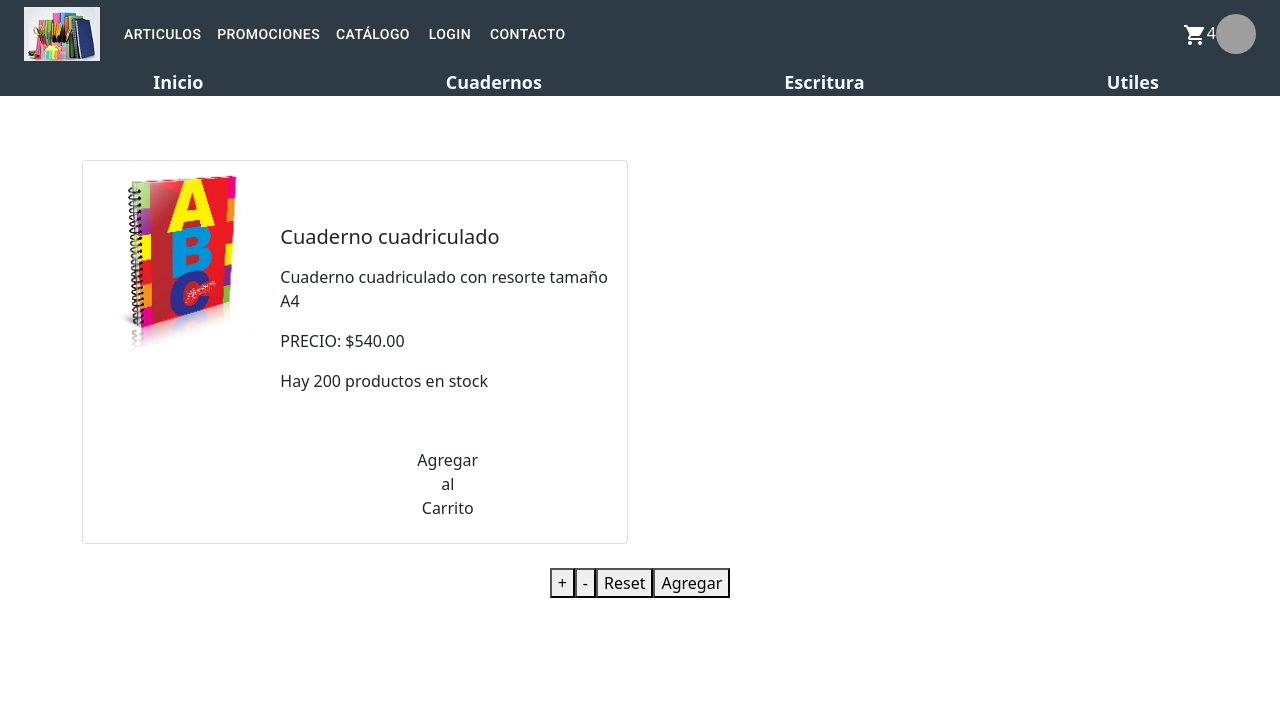
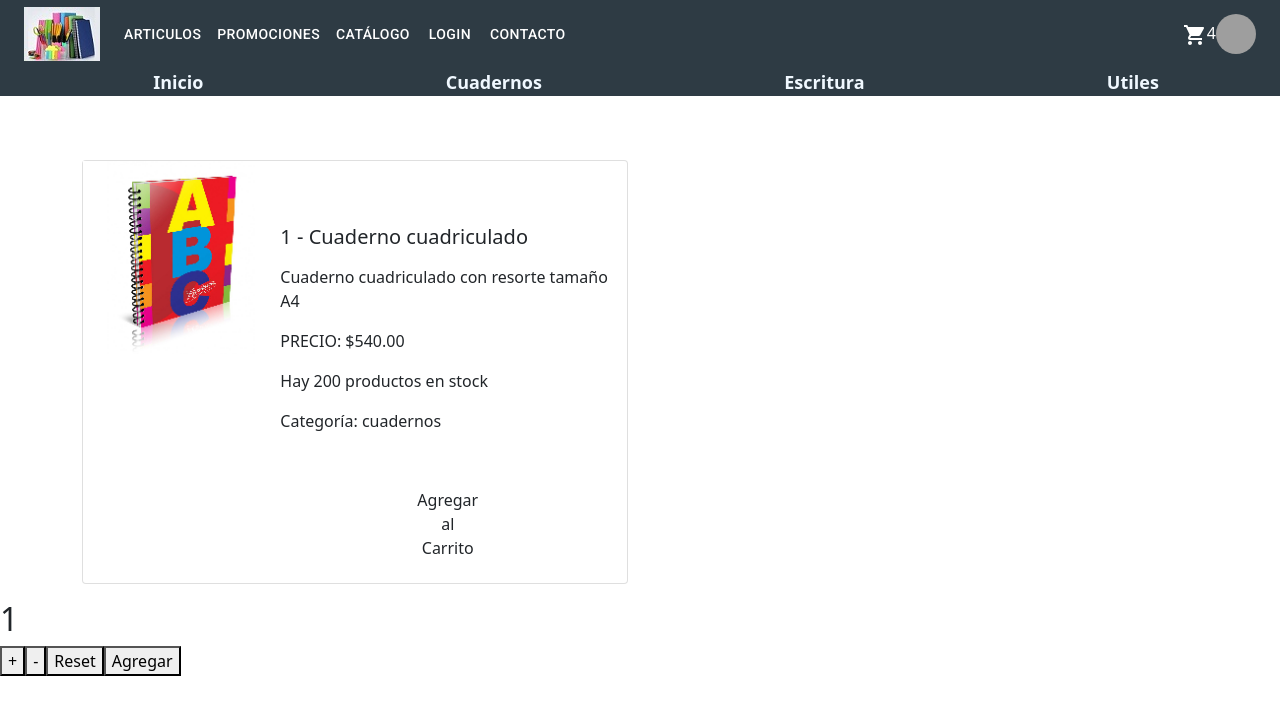
Before and after one commit to JMPiccoli/proyectoecomerce, a React (Create React App) app: page /item/1 in a window 1280 px wide. Shown: the top 714 px of the page. Built offline with nearby package versions, Linux system fonts and the light colour scheme; grey boxes are pictures that could not be loaded.

Commit message:
Sincronizar Counter in the project ecommerce

```diff
--- a/src/components/Item.jsx
+++ b/src/components/Item.jsx
@@ -1,6 +1,7 @@
 import { LibraryAddOutlined } from '@mui/icons-material'
 import React from 'react'
 import { Card, Button } from 'react-bootstrap'
+import { Link } from 'react-router-dom';
 
 function Item({articulo}) {
     const { id, nombre, descripcion, precio, stock, imagen} = articulo
@@ -18,7 +19,7 @@ function Item({articulo}) {
                 <br />
                 Stock: {stock}
             </Card.Text>
-            <Button variant="primary">Detalle</Button>
+            <Link to = {'/item/'+ id} ><Button variant="primary">Detalle</Button></Link>
         </Card.Body>
     </Card>
   )
--- a/src/components/ItemCount.jsx
+++ b/src/components/ItemCount.jsx
@@ -20,8 +20,9 @@ const ItemCount = ({initial, max, onAdd}) => {
         setCount(initial)
     }
 
+    console.log('Valores ',count, initial, max )
     return (
-    <div className='centerElement'>
+    <div>
         <h2>{count}</h2>
         {/* <button class="button-12" role="button" onClick={sumar}>+</button>
         <button class="button-12" role="button" onClick={restar}>-</button> */}
--- a/src/components/ItemDetail.jsx
+++ b/src/components/ItemDetail.jsx
@@ -4,8 +4,8 @@ import {Link} from 'react-router-dom';
 import ItemCount from './ItemCount';
 import { useState } from 'react';
 
-const ItemDetail = ({productos}) => {
-    const { id, nombre, descripcion, precio, stock, imagen, categoria} = productos
+const ItemDetail = ({producto}) => {
+    const { id, nombre, descripcion, precio, stock, imagen, categoria} = producto
     const [cantidad, setCantidad] = useState();
 
     function onAdd(contador){
@@ -25,10 +25,11 @@ const ItemDetail = ({productos}) => {
                    </div>
                    <div className="col-md-8 col-sm-6 pt-5">
                      <div className="card-body">
-                       <h5 className="card-title card-title-detail">{nombre}</h5>
+                       <h5 className="card-title card-title-detail">{id} - {nombre}</h5>
                        <p className="card-text card-detail mt-3">{descripcion}</p>
                        <p className="card-text price-detail">PRECIO: ${precio}</p>
                        <p className="card-text stock-detail">Hay {stock} productos en stock</p>
+                       <p className="card-text stock-detail">Categoría: {categoria}</p>
                        <button type="button" className="btn card-btn-cart d-grid gap-2 col-3 mx-auto mt-5">Agregar al Carrito</button>
                      </div>
                    </div>
@@ -37,7 +38,7 @@ const ItemDetail = ({productos}) => {
              </div>
            </div>
          </div>
-         {cantidad > 0 ? <Link to={'/cart'} className="btn-fin">Finalizar compra</Link>:<ItemCount maximo={stock} inicial={1} onAdd={onAdd}/>}
+         {cantidad > 0 ? <Link to={'/cart'} className="btn-fin">Finalizar compra</Link>:<ItemCount max={stock} initial={1} onAdd={onAdd}/>}
      </>
     );
   };
--- a/src/components/ItemDetailContainer.jsx
+++ b/src/components/ItemDetailContainer.jsx
@@ -1,31 +1,58 @@
 import {useEffect, useState} from 'react';
 import ItemDetail from "./ItemDetail";
 import { useParams } from 'react-router-dom';
+import productos from '../hooks/products.js';
 import { darkScrollbar } from '@mui/material';
 import ItemList from './ItemList';
 
 
 function ItemDetailContainer() {
-    // const {Id} = useParams();
+    const {id} = useParams();
 	const [loading, setLoading] = useState(true);
 	const [error, setError] = useState(false);
-  const [producto, setProduct] = useState();
+    const [producto, setProduct] = useState([]);
+
+    console.log("Id: " + id);
 
   useEffect(() => {
+        setProduct({});
+        setLoading(true);
+        setError(false);
+
+        const promesa = new Promise((res,) => {
         setTimeout(() => {
-            fetch('/products.json', {
-                method: 'GET',
-            })
-                .then((res) => res.json() )
-                .then((res) => {
-                  console.log(res[0]);
-                    setProduct(res[0]);
-                })
-                .catch((error) => {
-                    console.log('Hubo un error', error);
-                })
-        },);
-    }, []);
+            res(productos.find(item => item.id === id));
+        }, 2000);
+    });
+        promesa
+        .then((producto) => {
+            setProduct(producto);
+        })
+
+        .catch((error) => {
+            setError(true);
+            console.log(error);
+        })
+        .finally(() => {
+            setLoading(false);
+        });
+    }, [id]);
+
+//   useEffect(() => {
+//         setTimeout(() => {
+//             fetch('/products.json', {
+//                 method: 'GET',
+//             })
+//                 .then((res) => res.json() )
+//                 .then((res) => {
+//                   console.log(res[0]);
+//                     setProduct(res[0]);
+//                 })
+//                 .catch((error) => {
+//                     console.log('Hubo un error', error);
+//                 })
+//         },);
+//     }, [id]);
 
     console.log(producto);
 
@@ -35,7 +62,7 @@ function ItemDetailContainer() {
              {producto == undefined ? (
                  <p>loading</p>
              ) : (
-                    <ItemDetail productos={producto} />
+                    <ItemDetail producto={producto} />
                 //  <ItemDetail id={producto.id} nombre={producto.nombre} imagen={producto.imagen} detalle={producto.detalle} precio={producto.precio} stock={producto.stock} categoria={producto.categoria} />
              )}
         </div>
```
